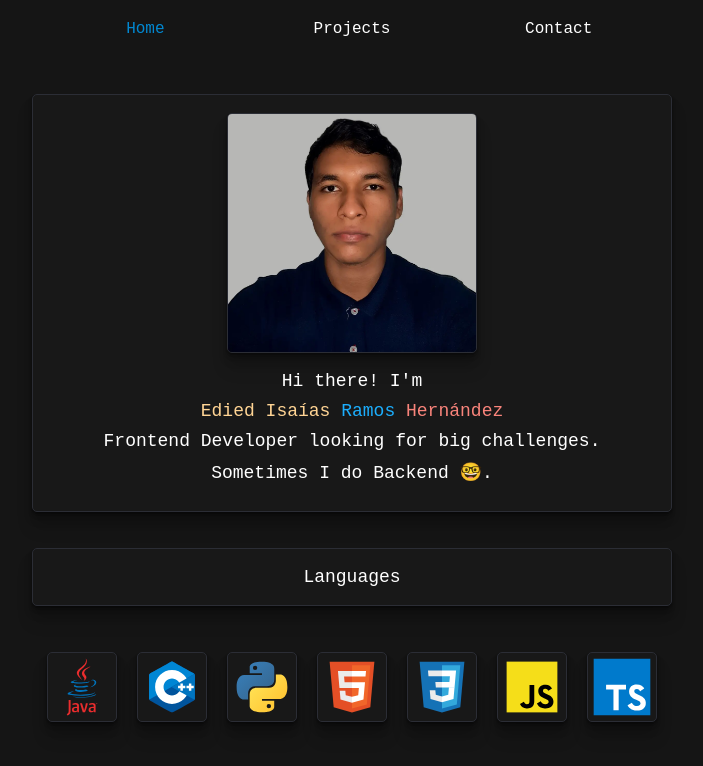
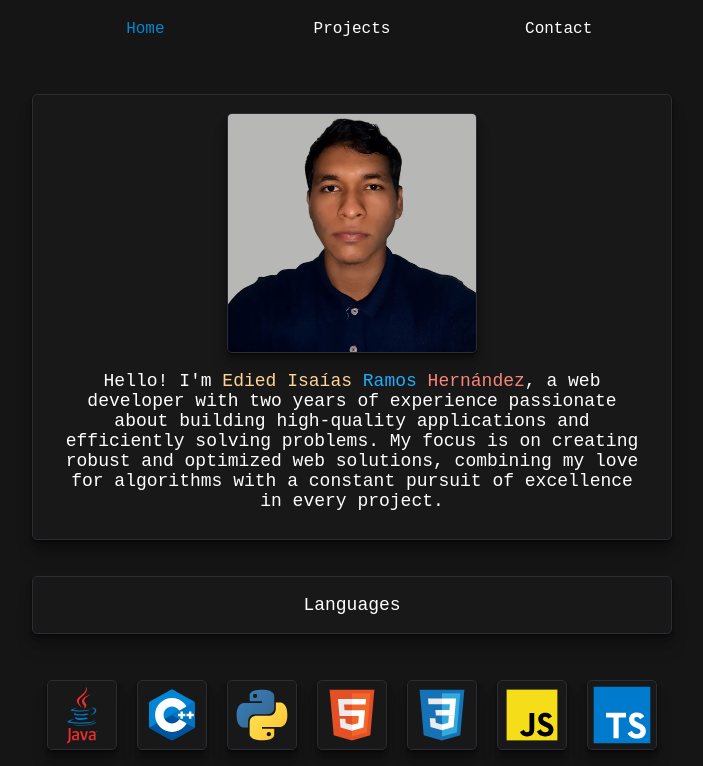
Before and after one commit to EdiedRamos/Edied, a React (Vite) app: page /home in a window 1280 px wide. Shown: the top 766 px of the page, without its empty margins (288-991 px from the left). Built offline with nearby package versions, Linux system fonts and the light colour scheme; a web font is replaced by a local one.

Commit message:
update introducemyself component and Paragraph types

```diff
--- a/src/Components/Atoms/Paragraph/Paragraph.tsx
+++ b/src/Components/Atoms/Paragraph/Paragraph.tsx
@@ -1,11 +1,23 @@
 import React from "react";
+import type { HtmlHTMLAttributes } from "react";
 
-type ParagraphType = {
+type CustomParagraphType = {
   children: React.ReactNode;
 };
 
+type ParagraphType = HtmlHTMLAttributes<HTMLParagraphElement>;
+
+type PropTypes = CustomParagraphType & ParagraphType;
+
 import "./Paragraph.scss";
 
-export const Paragraph = ({ children }: ParagraphType) => {
-  return <p className="paragraph">{children}</p>;
+export const Paragraph = ({
+  children,
+  ...restProps
+}: PropTypes): JSX.Element => {
+  return (
+    <p {...restProps} className="paragraph">
+      {children}
+    </p>
+  );
 };
--- a/src/Components/Molecules/IntroduceMyself/IntroduceMyself.tsx
+++ b/src/Components/Molecules/IntroduceMyself/IntroduceMyself.tsx
@@ -8,15 +8,15 @@ export const IntroduceMyself = () => {
   return (
     <BorderContainer>
       <MyFace />
-      <Paragraph>Hi there! I'm</Paragraph>
       <Paragraph>
-        <Span color="#FFD494">Edied </Span>
-        <Span color="#FFD494">Isaías </Span>
-        <Span color="#1CAEFD">Ramos </Span>
-        <Span color="#F9847B">Hernández</Span>
+        Hello! I'm <Span color="#FFD494">Edied </Span>{" "}
+        <Span color="#FFD494">Isaías </Span> <Span color="#1CAEFD">Ramos </Span>{" "}
+        <Span color="#F9847B">Hernández</Span>, a web developer with two years
+        of experience passionate about building high-quality applications and
+        efficiently solving problems. My focus is on creating robust and
+        optimized web solutions, combining my love for algorithms with a
+        constant pursuit of excellence in every project.
       </Paragraph>
-      <Paragraph>Frontend Developer looking for big challenges.</Paragraph>
-      <Paragraph>Sometimes I do Backend 🤓.</Paragraph>
     </BorderContainer>
   );
 };
```
